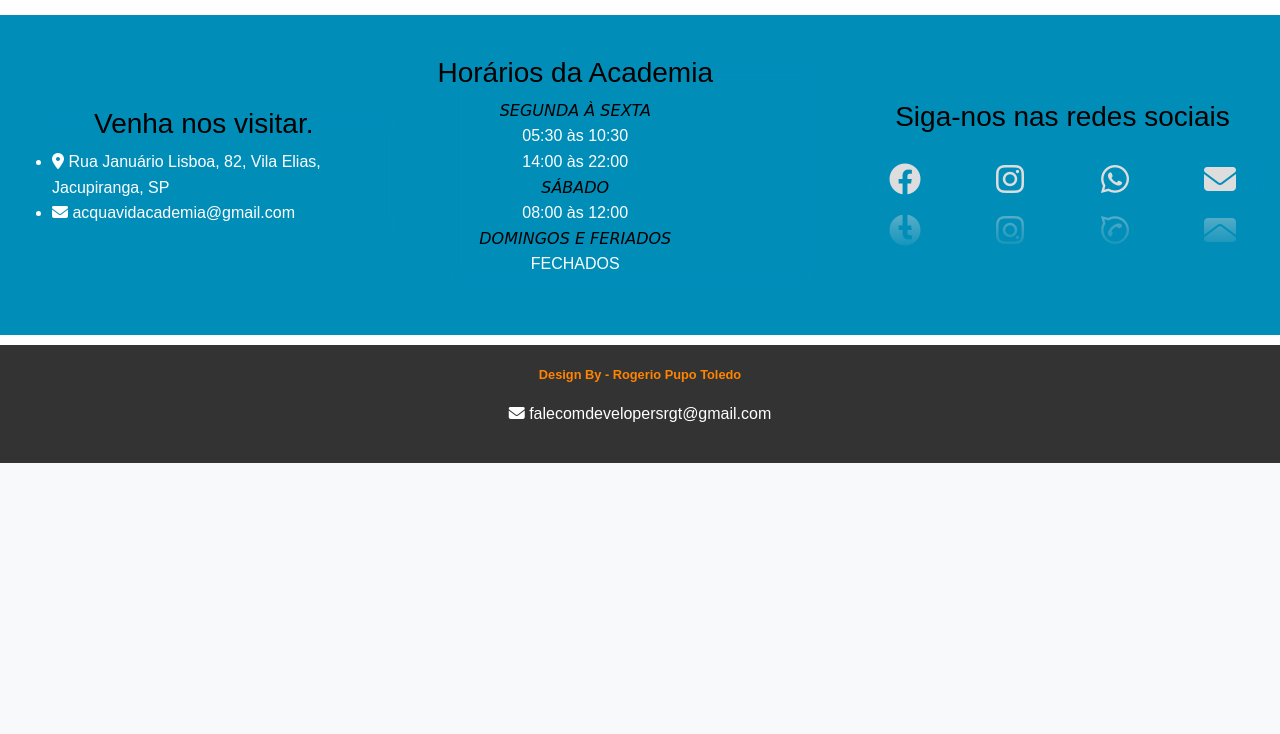
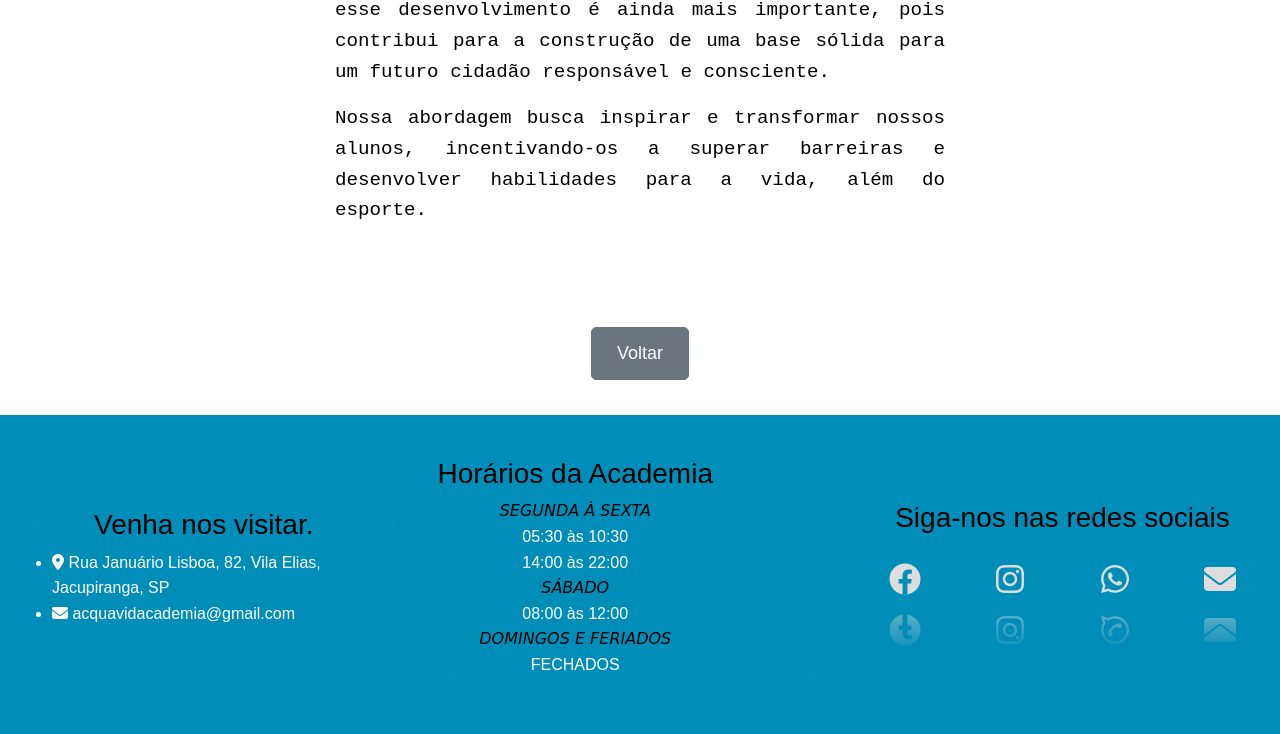
Before and after one commit to RogerioSenac/acquavida, a PHP site: page /pages/baby.php in a window 1280 px wide. Shown: the part 1814-2548 px from the top of the page. Before the commit the page ends 2277 px from the top, so only its background shows below. Run offline with PHP 8.4, Linux system fonts and the light colour scheme; some libraries are stand-ins or nearby versions.

Commit message:
ajuste botao de retorno nas paginas de acesso

```diff
--- a/Assets/css/estilo.css
+++ b/Assets/css/estilo.css
@@ -128,6 +128,13 @@ header {
 /* container Pagina Quem Somos */
 
 .container-quem-somos {
+    display: flex;               /* Ativa o Flexbox para o alinhamento */
+    flex-direction: column;      /* Organiza os elementos na coluna */
+    justify-content: center;     /* Alinha os itens no centro verticalmente */
+    align-items: center;         /* Alinha os itens no centro horizontalmente */
+    min-height: 100vh;            /* A section ocupa toda a altura da tela */
+    padding: 20px;               /* Espaçamento interno */
+    text-align: center;          /* Garante que o texto dentro da section fique centralizado */
     background-color: white;
 }
 
@@ -167,12 +174,29 @@ header {
     /* Alinha o texto pelo modo Justificado */
     line-height: 1.6;
     /* Opicional: melhora a legibilidade */
-
 }
 
 .container-quem-somos .servico-texto-realce {
     color: #D43F38;
     font-weight: bold;
+}
+
+/* Estilo para o botão Voltar */
+.btn {
+    display: inline-block;
+    padding: 12px 25px;          /* Tamanho do botão */
+    font-size: 18px;             /* Tamanho da fonte */
+    text-decoration: none;       /* Remove o sublinhado */
+    background-color: #6c757d;   /* Cor de fundo */
+    color: white;                /* Cor do texto */
+    border-radius: 5px;          /* Bordas arredondadas */
+    margin-top: 20px;            /* Espaçamento superior para o botão */
+    transition: background-color 0.3s ease;  /* Transição suave para o efeito hover */
+}
+
+/* Efeito de hover para o botão */
+.btn:hover {
+    background-color: #5a6268;   /* Cor do fundo ao passar o mouse */
 }
 
 
--- a/index.php
+++ b/index.php
@@ -11,8 +11,8 @@ include("./includes/header.php")
     <meta http-equiv="X-UA-Compatible" content="IE=edge">
     <meta name="viewport" content="width=device-width, initial-scale=1.0">
     <title>Academia Acqua Vida</title>
-    <link rel="stylesheet" href="./Assets/css/estilo.css">
-    <link rel="shortcut icon" href="./Assets/imagem/icone_logo_acqua.png" type="image/png">
+    <link rel="stylesheet" href="./Assets/css/estilo.css ">
+    <link rel="shortcut icon" href="../Assets/imagem/icone_logo_acqua.png" type="image/png">
     <link rel="stylesheet" href="https://unpkg.com/leaflet@1.9.3/dist/leaflet.css" />
 </head>
 
--- a/pages/avaliacao.php
+++ b/pages/avaliacao.php
@@ -51,6 +51,7 @@ include("../includes/header.php")
                 <b>* Segurança:</b> A personalização do treino garante uma prática segura, respeitando os limites e necessidades de cada aluno.
             </p>
         </article>
+        <a href="../index.php" class="btn btn-secondary">Voltar</a>
     </section>
 
     <?php include("../includes/footer.php") ?>
--- a/pages/baby.php
+++ b/pages/baby.php
@@ -23,7 +23,7 @@ include("../includes/header.php")
     <!--quem somos-->
     <section class="container-quem-somos">
         <article class="servico">
-            <img class="foto_capa" src="../Assets/imagem/natacao.png" class="icone" alt="icone" alt="natacao">
+            <img class="foto_capa" src="../Assets/imagem/nado_baby.jpg" class="icone" alt="icone" alt="natacao">
             <p class="servico-texto">
                 Na <span class="servico-texto-realce"> Academia Acqua Vida </span>, a modalidade de natação é pensada para ir além dos quatro estilos clássicos de nado. Nosso lema — desenvolver além dos 4 nados — reflete o compromisso de promover não só a técnica, mas também valores de vida, em um ambiente que atende crianças, jovens e adultos de 0 a 90 anos. Com uma abordagem formativa, buscamos desenvolver o comportamento e a técnica de cada aluno, respeitando as individualidades e fases de cada um.
             </p>
@@ -39,7 +39,7 @@ include("../includes/header.php")
                 Nossa abordagem busca inspirar e transformar nossos alunos, incentivando-os a superar barreiras e desenvolver habilidades para a vida, além do esporte.
             </p>
         </article>
-
+        <a href="../index.php" class="btn btn-secondary">Voltar</a>
     </section>
 
     <?php include("../includes/footer.php") ?>
--- a/pages/hidro.php
+++ b/pages/hidro.php
@@ -55,6 +55,7 @@ include("../includes/header.php")
                 A hidroginástica na <span class="servico-texto-realce"> Academia Acqua Vida </span>é uma escolha para quem busca uma atividade completa, divertida e acessível a todos. Seja qual for seu objetivo — melhorar a saúde, recuperar-se de uma lesão ou socializar — a hidroginástica proporciona benefícios que vão muito além do físico, contribuindo para uma vida mais ativa, saudável e feliz.
             </p>
         </article>
+        <a href="../index.php" class="btn btn-secondary">Voltar</a>
     </section>
 
     <?php include("../includes/footer.php") ?>
--- a/pages/musculacao.php
+++ b/pages/musculacao.php
@@ -43,7 +43,7 @@ include("../includes/header.php")
                 Quer o seu objetivo seja estética, saúde, desempenho esportivo ou reabilitação, a musculação na Acqua Vida pode ser adaptada para atender às suas expectativas. Convidamos você a conhecer nossos programas e descobrir como a musculação pode transformar sua vida, promovendo não só o fortalecimento físico, mas uma evolução completa em bem-estar e qualidade de vida.
             </p>
         </article>
-
+        <a href="../index.php" class="btn btn-secondary">Voltar</a>
     </section>
 
     <?php include("../includes/footer.php") ?>
--- a/pages/natacao.php
+++ b/pages/natacao.php
@@ -39,7 +39,7 @@ include("../includes/header.php")
                 Nossa abordagem busca inspirar e transformar nossos alunos, incentivando-os a superar barreiras e desenvolver habilidades para a vida, além do esporte.
             </p>
         </article>
-
+        <a href="../index.php" class="btn btn-secondary">Voltar</a>
     </section>
 
     <?php include("../includes/footer.php") ?>
--- a/pages/quem_somos.php
+++ b/pages/quem_somos.php
@@ -50,6 +50,7 @@ include '../includes/header.php'
                 Nosso compromisso é garantir que cada aluno tenha uma experiência única e transformadora, promovendo não apenas o desenvolvimento físico, mas também o fortalecimento da mente. Venha nos conhecer e descubra como podemos trabalhar juntos para que você atinja seus objetivos!
             </p>
         </article>
+        <a href="../index.php" class="btn btn-secondary">Voltar</a>
     </section>
 
 
```
Also changed, not shown: Assets/imagem/nado_baby.jpg (added).
